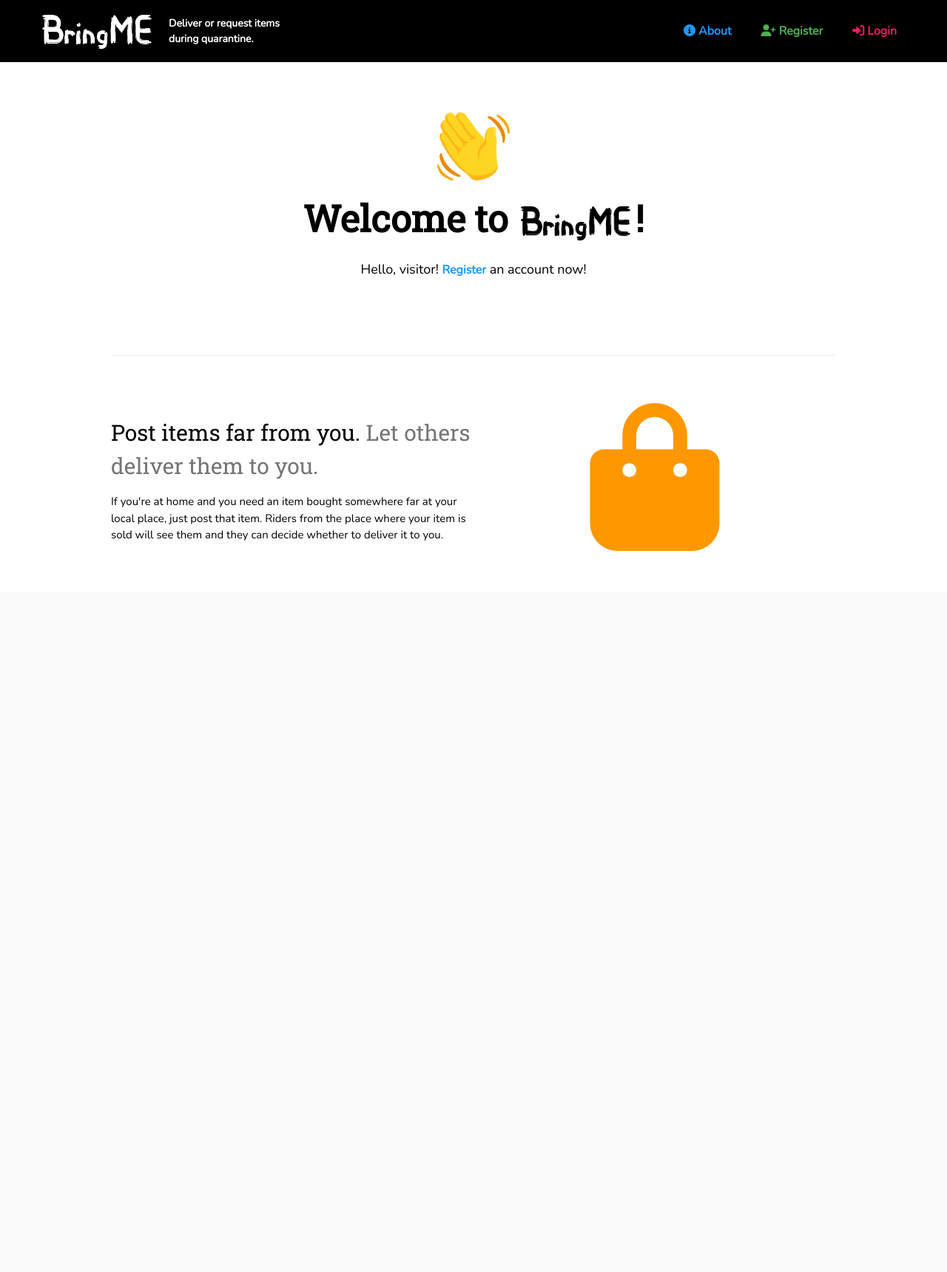
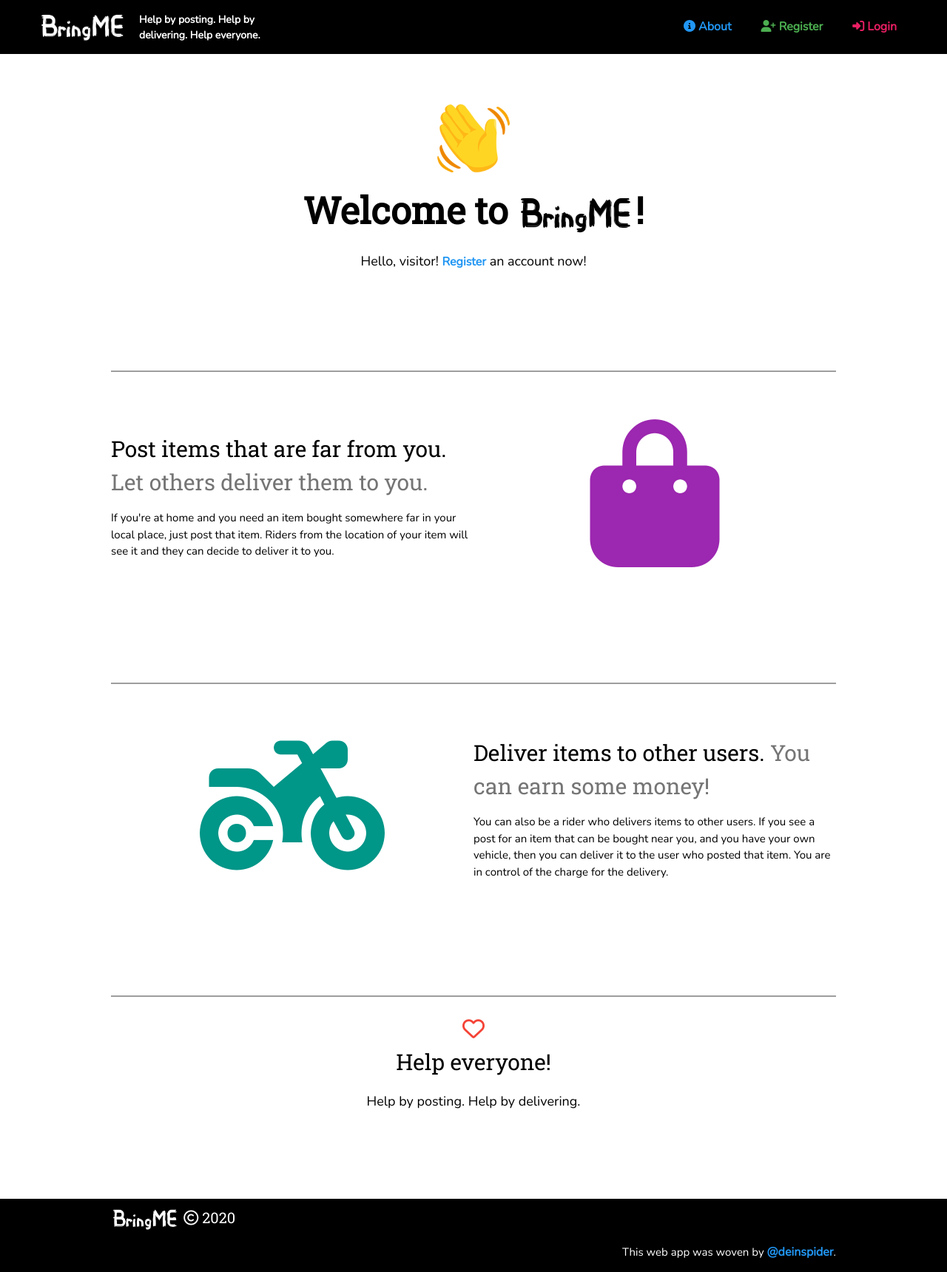
Before and after one commit to denniel-sadian/bringme, a Django app: page / in a window 1280 px wide. Shown: the whole page at 74% size. Before the commit the page ends 745 px from the top, so only its background shows below. Run offline with Django 3.2, Linux system fonts and the light colour scheme; some libraries are stand-ins or nearby versions.

Commit message:
Make it stunning

```diff
--- a/items/templates/base.html
+++ b/items/templates/base.html
@@ -66,8 +66,8 @@
             position: absolute;
             top: 12px;
             right: 12px;
-            min-height: 60px;
-            min-width: 60px;
+            min-height: 45px;
+            min-width: 45px;
             display: none;
             border: none;
             background: none;
@@ -135,8 +135,8 @@
 <body>
     <nav class="w3-black">
         <div class="brand">
-            <a href="{% url 'items:home' %}"><img src="{% static 'brand_white.png' %}"></a>
-            <span>Deliver or request items during quarantine.</span>
+            <a href="{% url 'items:home' %}"><img src="{% static 'brand_white.png' %}" height="45" width="auto"></a>
+            <span>Help by posting. Help by delivering. Help everyone.</span>
         </div>
         <button id="toggle-btn"><i class="fas fa-bars"></i></button>
         <div class="links">
@@ -158,6 +158,17 @@
         </div>
     </nav>
     {% block content %} {% endblock %}
+
+    <footer class="w3-container w3-black">
+        <div class="w3-content">
+            <h4><img src="{% static 'brand_white.png' %}" height="35" width="auto"> <i class="far fa-copyright"></i>
+                2020</h4>
+            <p class="w3-right-align">This web app was woven by <a href="https://sadian.herokuapp.com"
+                    class="w3-text-blue">@deinspider</a>.
+            </p>
+        </div>
+    </footer>
+
     <script>
         $(function () {
             $('#toggle-btn').click(function () {
--- a/items/templates/items/home.html
+++ b/items/templates/items/home.html
@@ -7,12 +7,17 @@
 <style>
     header {
         text-align: center;
-        padding: 64px 16px;
+        padding: 64px 16px 16px 16px;
     }
 
     header>h1 {
         font-size: 50px;
         font-weight: 800;
+    }
+
+    article hr {
+        border: 0.5px solid #9e9e9e;
+        margin-top: 100px;
     }
 
     .two-grid {
@@ -21,9 +26,31 @@
         align-items: center;
     }
 
-    .two-grid .icon {
+    .icon {
         text-align: center;
         font-size: 200px;
+    }
+
+    .last {
+        margin-bottom: 100px;
+    }
+
+    @media screen and (max-width: 700px) {
+        .two-grid {
+            text-align: center;
+            grid-template-columns: 1fr;
+            grid-template-areas:
+                "icon""text";
+        }
+
+        .icon {
+            font-size: 80px;
+            grid-area: icon;
+        }
+
+        .text {
+            grid-area: text;
+        }
     }
 </style>
 
@@ -46,16 +73,42 @@
         <hr>
         <div class="two-grid">
             <div class="text">
-                <h2>Post items far from you. <span class="w3-text-gray">Let others deliver them to you.</span></h2>
-                <p>If you're at home and you need an item bought somewhere far at your local place, just post that item.
-                    Riders from the place where your item is sold will see them and they can decide whether to deliver
+                <h2>Post items that are far from you. <span class="w3-text-gray">Let others deliver them to you.</span>
+                </h2>
+                <p>If you're at home and you need an item bought somewhere far in your local place, just post that item.
+                    Riders from the location of your item will see it and they can decide to deliver
                     it to you.</p>
             </div>
             <div class="icon">
-                <i class="fas fa-shopping-bag w3-text-orange"></i>
+                <i class="fas fa-shopping-bag w3-text-purple"></i>
             </div>
         </div>
     </div>
 </article>
 
+<article class="w3-container">
+    <div class="w3-content">
+        <hr>
+        <div class="two-grid">
+            <div class="icon">
+                <i class="fas fa-motorcycle w3-text-teal"></i>
+            </div>
+            <div class="text">
+                <h2>Deliver items to other users. <span class="w3-text-gray">You can earn some money!</span></h2>
+                <p>You can also be a rider who delivers items to other users. If you see a post for an item that can be
+                    bought near you, and you have your own vehicle, then you can deliver it to the user who posted
+                    that item. You are in control of the charge for the delivery.</p>
+            </div>
+        </div>
+    </div>
+</article>
+
+<article class="w3-container w3-center last">
+    <div class="w3-content">
+        <hr>
+        <h2><i class="far fa-heart w3-text-red"></i> <br> Help everyone!</h2>
+        <p class="w3-large">Help by posting. Help by delivering.</p>
+    </div>
+</article>
+
 {% endblock %}
```
